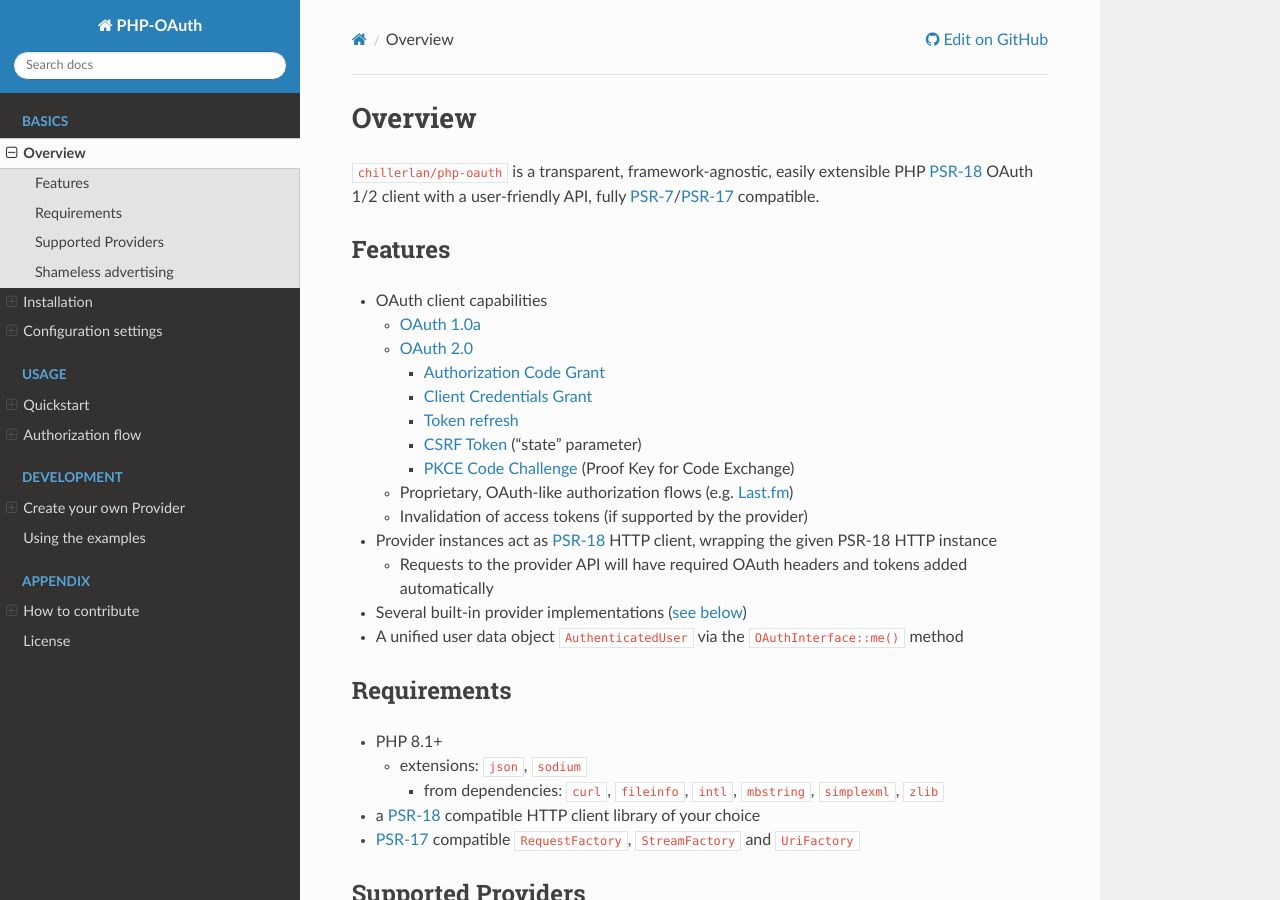
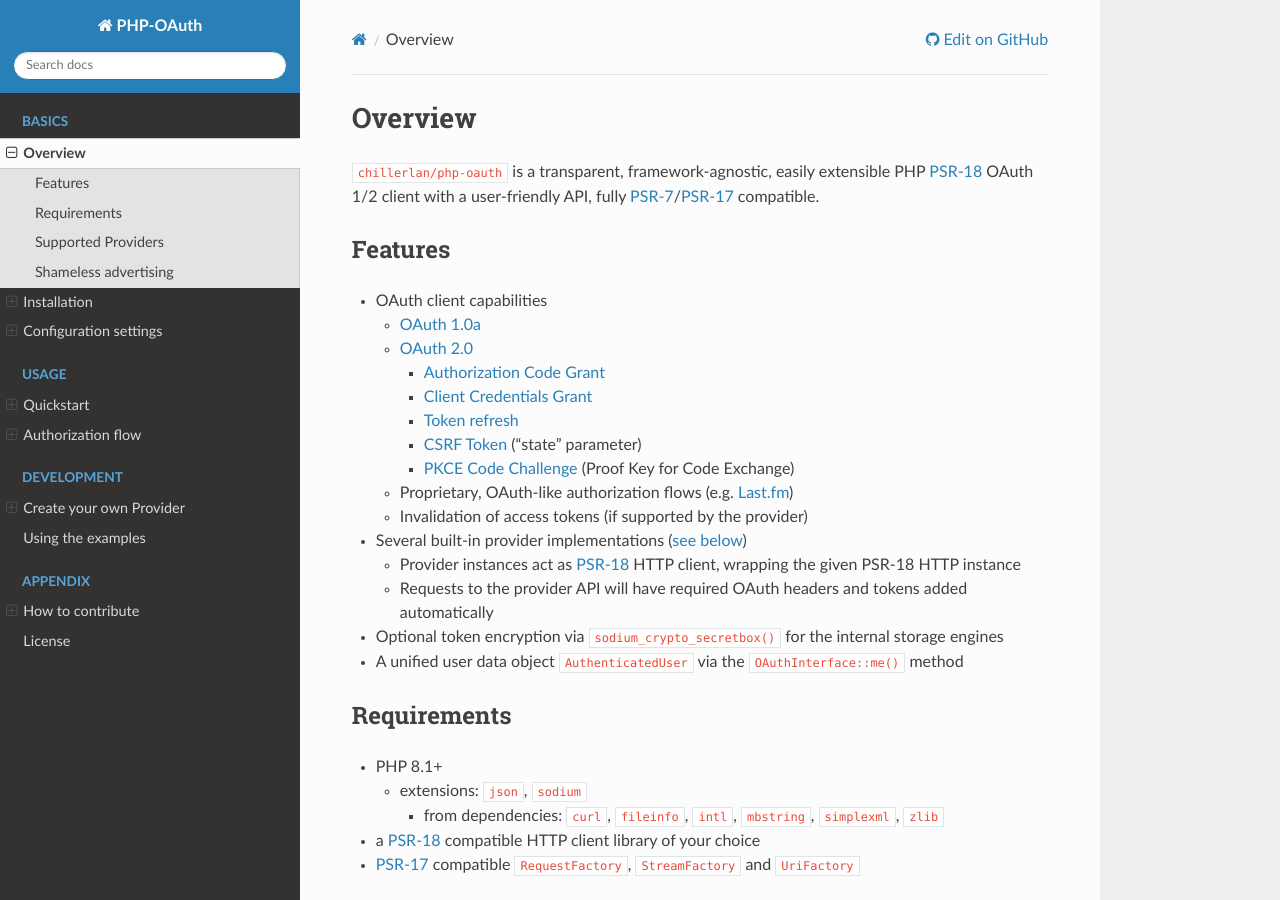
Before and after one commit to chillerlan/php-oauth, a Sphinx documentation site: the page built from docs/Basics/Overview.md, in a window 1280 px wide and 900 px high. Built offline with Sphinx 7.4.7 and the Read the Docs theme 2.0.0, drawn with Linux system fonts in a browser that asks for light colours; pages that are not in the unit, such as notebooks, are missing from menus.

Commit message:
:book: clarify overview

```diff
--- a/docs/Basics/Overview.md
+++ b/docs/Basics/Overview.md
@@ -16,9 +16,10 @@ fully [PSR-7](https://www.php-fig.org/psr/psr-7/)/[PSR-17](https://www.php-fig.o
 		- [PKCE Code Challenge](https://datatracker.ietf.org/doc/html/rfc7636) (Proof Key for Code Exchange)
 	- Proprietary, OAuth-like authorization flows (e.g. [Last.fm](https://www.last.fm/api/authentication))
 	- Invalidation of access tokens (if supported by the provider)
-- Provider instances act as [PSR-18](https://www.php-fig.org/psr/psr-18/) HTTP client, wrapping the given PSR-18 HTTP instance
+- Several built-in provider implementations ([see below](#implemented-providers))
+	- Provider instances act as [PSR-18](https://www.php-fig.org/psr/psr-18/) HTTP client, wrapping the given PSR-18 HTTP instance
 	- Requests to the provider API will have required OAuth headers and tokens added automatically
-- Several built-in provider implementations ([see below](#implemented-providers))
+- Optional token encryption via [`sodium_crypto_secretbox()`](https://www.php.net/manual/en/function.sodium-crypto-secretbox) for the internal storage engines
 - A unified user data object `AuthenticatedUser` via the `OAuthInterface::me()` method
 
 
```
Also changed, not shown: README.md (+4 -3 lines).
